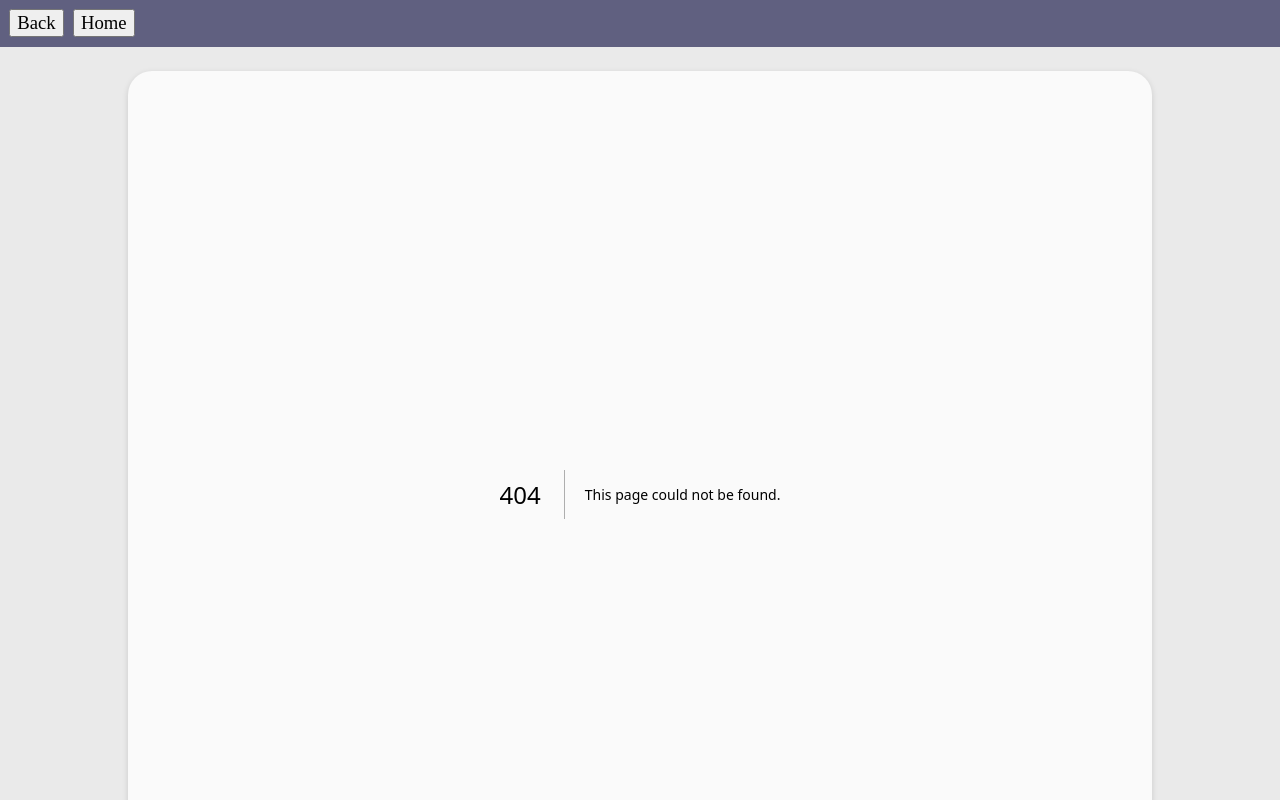
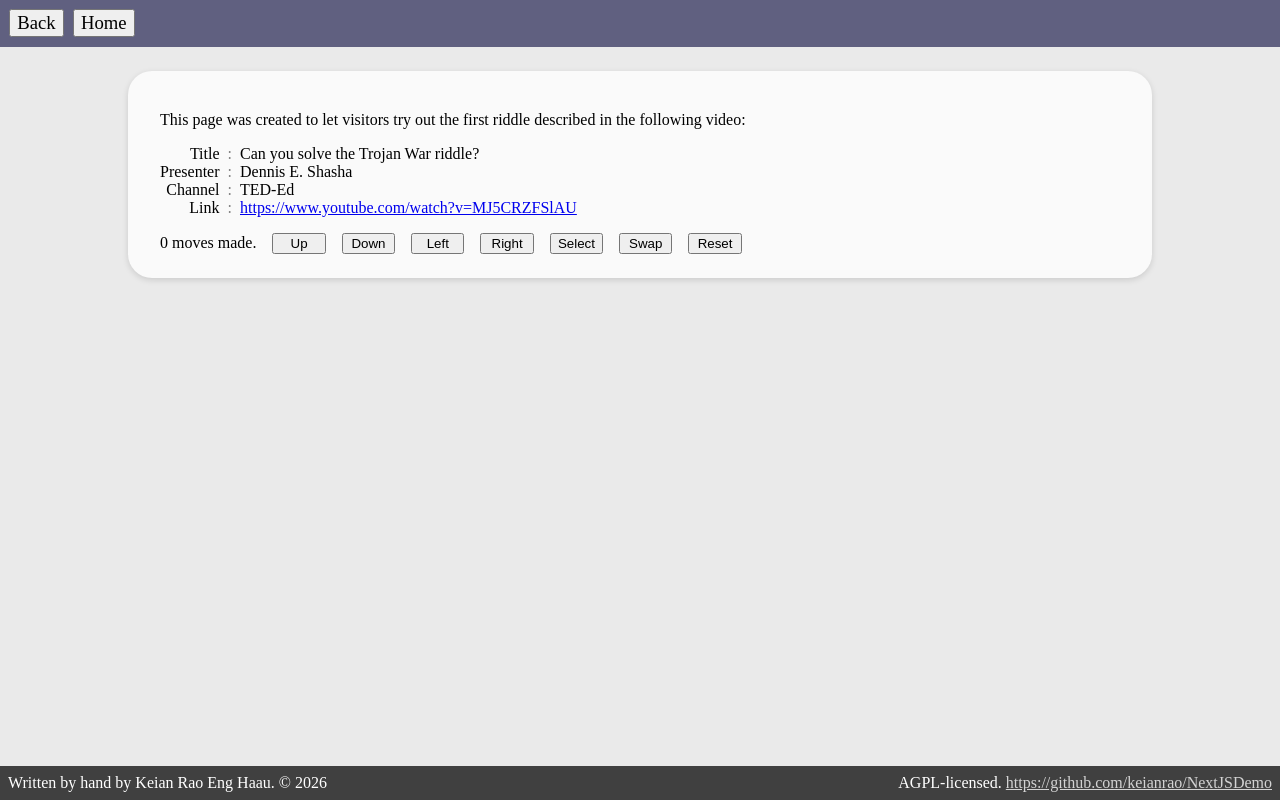
Before and after one commit to keianrao/NextJSDemo, a Next.js app: page /trojanwarriddle in a window 1280 px wide. Before the commit this address had no page. Shown: the top 800 px of the page. Built offline with nearby package versions, Linux system fonts and the light colour scheme.

Commit message:
Prepared scaffold for new page

```diff
--- a/src/app/page.tsx
+++ b/src/app/page.tsx
@@ -6,7 +6,8 @@ import pageClasses from "./page.module.css";
 const links = [
   { href: "abacus", title: "Abacus" },
   { href: "capturedemo", title: "Screen capture demo" },
-  { href: "sqlexamples", title: "Basic SQL examples" }
+  { href: "sqlexamples", title: "Basic SQL examples" },
+  { href: "trojanwarriddle", title: "Trojan War riddle" }
 ];
 
 export const metadata: Metadata = {
--- /dev/null
+++ b/src/app/trojanwarriddle/page.tsx
@@ -0,0 +1,41 @@
+
+import type { Metadata } from "next";
+import Widget from "./widget";
+import widgetClasses from "./widget.module.css";
+
+function Context() {
+  return (
+    <div className={widgetClasses["context"]}>
+      <p>
+        This page was created to let visitors try out the
+        first riddle described in the following video:
+      </p>
+      <p>
+        <span>Title</span><span>:</span>
+        <span>Can you solve the Trojan War riddle?</span>
+        <span>Presenter</span><span>:</span>
+        <span>Dennis E. Shasha</span>
+        <span>Channel</span><span>:</span>
+        <span>TED-Ed</span>
+        <span>Link</span><span>:</span>
+        <span>
+          <a href="https://www.youtube.com/watch?v=MJ5CRZFSlAU">
+            https://www.youtube.com/watch?v=MJ5CRZFSlAU
+          </a>
+        </span>
+      </p>
+    </div>
+  );
+}
+
+export const metadata: Metadata = {
+  title: "Trojan War riddle",
+  description: "A page to try out a board-based riddle from a video",
+};
+
+export default function Page() {
+  return <>
+    <Context />
+    <Widget />
+  </>;
+}
--- /dev/null
+++ b/src/app/trojanwarriddle/widget.module.css
@@ -0,0 +1,24 @@
+
+.context p:has(span) {
+	display: grid;
+	grid-template-columns: auto auto 1fr;
+	gap: 0 0.5em;
+}
+
+.context p:has(span) span:nth-child(3n + 1) {
+	text-align: right;
+}
+
+.context p:has(span) span:nth-child(3n + 2) {
+	opacity: 0.5;
+}
+
+.buttons {
+	display: flex;
+	gap: 1em;
+	align-items: center;
+}
+
+.buttons button {
+	min-width: 4em;
+}
--- /dev/null
+++ b/src/app/trojanwarriddle/widget.tsx
@@ -0,0 +1,101 @@
+'use client'
+
+import { useState } from "react";
+import widgetClasses from "./widget.module.css";
+
+
+
+type BoardState = {
+	charArray: string;
+	movesMade: number;
+};
+
+function useBoardState(){
+	const initialBoardState = function (): BoardState {
+		const charArray = function () {
+			const a = "ggggtggggg";
+			const b = "ttttgttttt";
+			return a.repeat(5) + b + a.repeat(5);
+		}();
+		const movesMade = 0;
+		return { charArray, movesMade };
+	}();
+	// (This does not need to be a constructor since
+	// the all board states should be immutable.)
+
+	const [boardState, setBoardState] = useState(initialBoardState);
+
+	return { boardState, setBoardState, initialBoardState };
+}
+
+
+
+
+type CommonProps = {
+	boardStateUsage: ReturnType<typeof useBoardState>;
+};
+
+function Board({ boardStateUsage }: CommonProps) {
+	const { boardState, setBoardState } = boardStateUsage;
+
+	return (
+		<div className={widgetClasses["board"]}>
+		</div>
+	);
+}
+
+
+
+
+function Buttons({ boardStateUsage }: CommonProps) {
+	const { boardState, setBoardState, initialBoardState } = boardStateUsage;
+	const { movesMade } = boardState;
+
+	const handleOnClick = {
+		Up: function () {
+			setBoardState({ ...boardState, movesMade: movesMade + 1 });
+		},
+		Down: function () {
+
+		},
+		Left: function () {
+
+		},
+		Right: function () {
+
+		},
+		Select: function () {
+
+		},
+		Swap: function () {
+
+		},
+		Reset: function () {
+			setBoardState(initialBoardState);
+		}
+	};
+
+	return (
+		<div className={widgetClasses["buttons"]}>
+			<span>{movesMade} moves made.</span>
+			<button onClick={handleOnClick.Up}>Up</button>
+			<button onClick={handleOnClick.Down}>Down</button>
+			<button onClick={handleOnClick.Left}>Left</button>
+			<button onClick={handleOnClick.Right}>Right</button>
+			<button onClick={handleOnClick.Select}>Select</button>
+			<button onClick={handleOnClick.Swap}>Swap</button>
+			<button onClick={handleOnClick.Reset}>Reset</button>
+		</div>
+	);
+}
+
+
+
+export default function Widget() {
+	const boardStateUsage = useBoardState();
+
+	return <>
+		<Board boardStateUsage={boardStateUsage} />
+		<Buttons boardStateUsage={boardStateUsage} />
+	</>
+}
```
